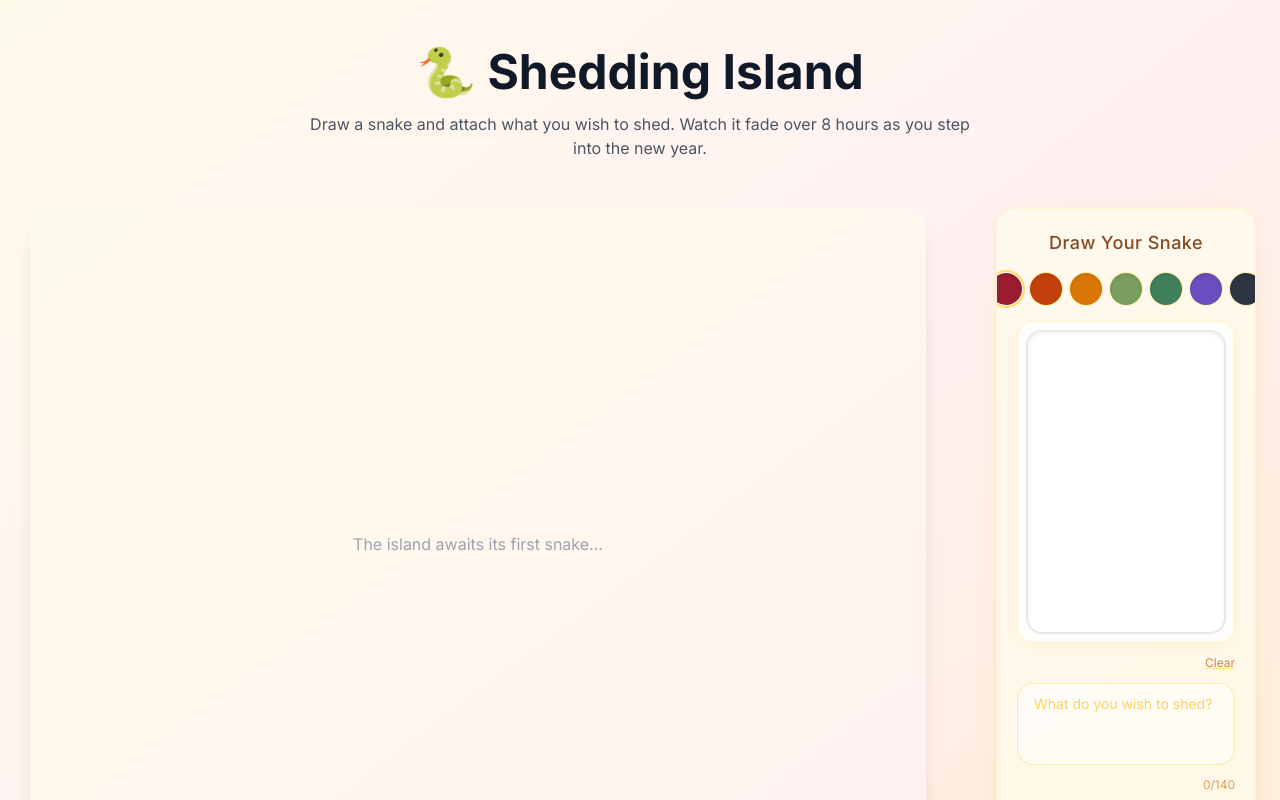
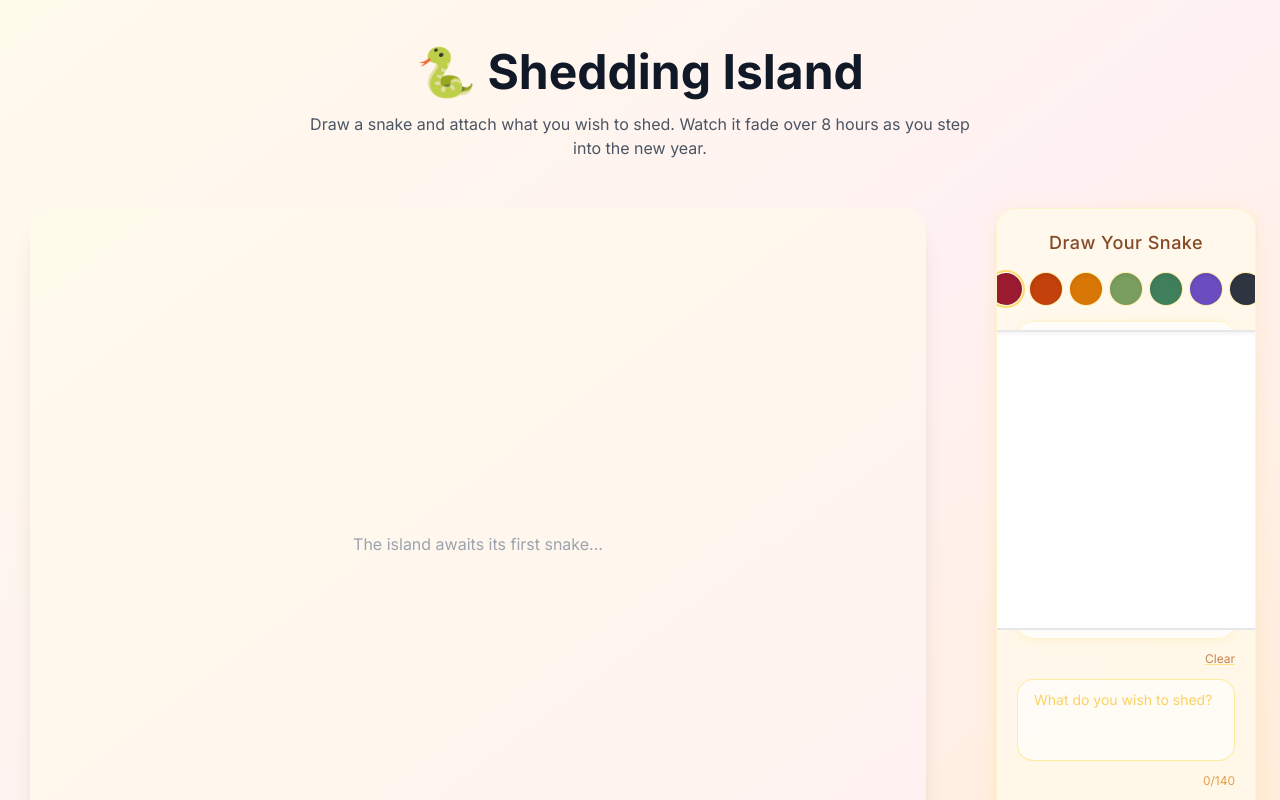
Before and after one commit to juliez8/snake-year-shedding-pond, a Next.js app: page /draw in a window 1280 px wide. Shown: the top 800 px of the page. Built offline with nearby package versions, Linux system fonts and the light colour scheme; no server answers; the database is empty.

Commit message:
fixing canvas issue

```diff
--- a/components/DrawPanel.tsx
+++ b/components/DrawPanel.tsx
@@ -86,8 +86,8 @@ export default function DrawPanel({ onSuccess, compact = false }: DrawPanelProps
         />
       </div>
 
-      {/* Canvas */}
-      <div className={`w-full flex-shrink-0 rounded-2xl bg-white/70 border border-amber-100 shadow-[0_2px_12px_rgba(251,191,36,0.1),inset_0_1px_0_rgba(255,255,255,0.8)] ${compact ? 'p-1.5' : 'p-2'}`}>
+      {/* Canvas - flex center to avoid clipping */}
+      <div className={`w-full flex-shrink-0 rounded-2xl bg-white/70 border border-amber-100 shadow-[0_2px_12px_rgba(251,191,36,0.1),inset_0_1px_0_rgba(255,255,255,0.8)] flex justify-center ${compact ? 'p-1.5' : 'p-2'}`}>
         <SnakeCanvas
           width={canvasSize}
           height={canvasSize}
--- a/components/SnakeCanvas.tsx
+++ b/components/SnakeCanvas.tsx
@@ -163,11 +163,11 @@ export default function SnakeCanvas({
   };
 
   return (
-    <div className="w-full rounded-2xl overflow-hidden border-2 border-gray-200 bg-white shadow-inner touch-none">
+    <div className="rounded-2xl border-2 border-gray-200 bg-white shadow-inner touch-none shrink-0" style={{ width: width, minWidth: width, height: height, minHeight: height }}>
       <canvas
         ref={canvasRef}
-        className="block w-full h-auto cursor-crosshair touch-none"
-        style={{ touchAction: 'none' }}
+        className="block cursor-crosshair touch-none"
+        style={{ width: width, height: height, touchAction: 'none', display: 'block', boxSizing: 'border-box' }}
         onPointerDown={start}
         onPointerMove={move}
         onPointerUp={stop}
```
